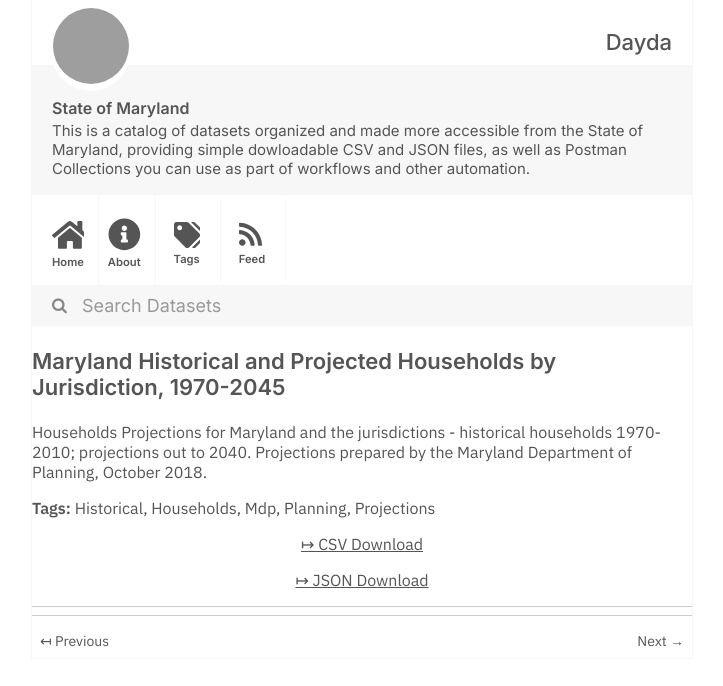
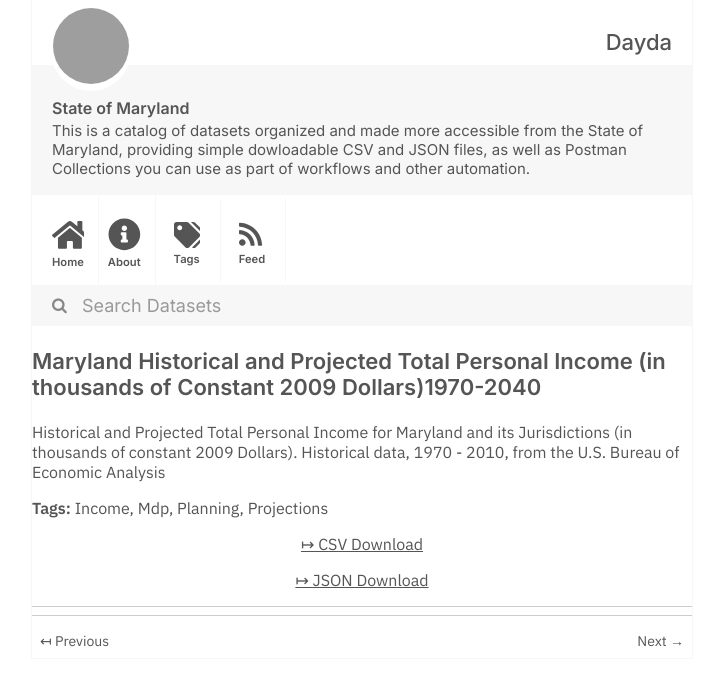
Before and after one commit to dayda-entities/state-of-maryland, a Jekyll site: the page built from _posts/2020-11-10-maryland-historical-and-projec.md, in a window 1280 px wide, cut to the strip 0-686 px from the top of the page. Shown: the whole strip, without its empty margins (278-1001 px from the left). Built offline with Jekyll 4.4.1, drawn with Linux system fonts in a browser that asks for light colours; grey boxes are pictures that could not be loaded.

Commit message:
Publish Data

```diff
--- a/_posts/2020-11-10-maryland-historical-and-projec.md
+++ b/_posts/2020-11-10-maryland-historical-and-projec.md
@@ -1,22 +1,23 @@
 ---
-title: 'Maryland Historical and Projected Households by Jurisdiction, 1970-2045'
-created: '2020-11-10T17:24:09.319647'
-modified: '2020-11-10T17:24:09.319654'
+title: >-
+  Maryland Historical and Projected Total Personal Income (in thousands of
+  Constant 2009 Dollars)1970-2040
+created: '2020-11-10T17:25:54.605372'
+modified: '2020-11-10T17:25:54.605382'
 state: active
 type: dataset
 tags:
-  - Historical
-  - Households
+  - Income
   - Mdp
   - Planning
   - Projections
 groups:
   - Local Government
-csv_url: 'https://opendata.maryland.gov/api/views/7wje-bxqb/rows.csv?accessType=DOWNLOAD'
+csv_url: 'https://opendata.maryland.gov/api/views/yu6n-fkf7/rows.csv?accessType=DOWNLOAD'
 json_url: >-
-  https://opendata.maryland.gov/api/views/7wje-bxqb/rows.json?accessType=DOWNLOAD
+  https://opendata.maryland.gov/api/views/yu6n-fkf7/rows.json?accessType=DOWNLOAD
 layout: post
 
 ---
-Households Projections for Maryland and the jurisdictions - historical households 1970-2010; projections out to 2040.
-Projections prepared by the Maryland Department of Planning, October 2018.
+Historical and Projected Total Personal Income for Maryland and its Jurisdictions (in thousands of constant 2009 Dollars).
+Historical data, 1970 - 2010, from the U.S.  Bureau of Economic Analysis
```
